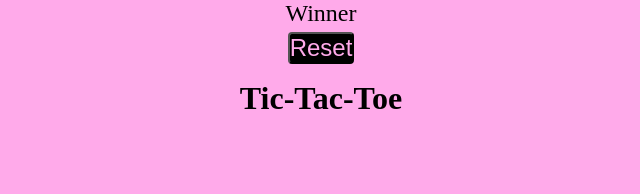
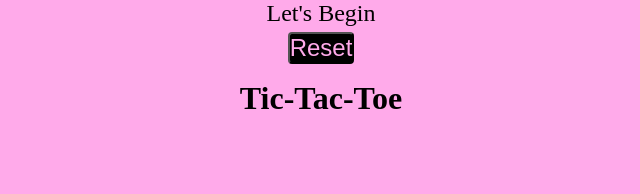
Before and after one commit to manishk1109/tiktactoe, a plain HTML site: page index.html in a window 1280 px wide. Shown: the top 194 px of the page, 319-959 px from the left. Drawn offline with Linux system fonts and the light colour scheme.

Commit message:
Update index.html

```diff
--- a/index.html
+++ b/index.html
@@ -9,7 +9,7 @@
 </head>
 <body>
     <div class="msz hide">
-        <p class="pa">Winner</p>
+        <p class="pa">Let's Begin</p>
         <button class="new-btn">Reset</button></div>
     </div>
     <h1 id="h1">Tic-Tac-Toe</h1>
```
